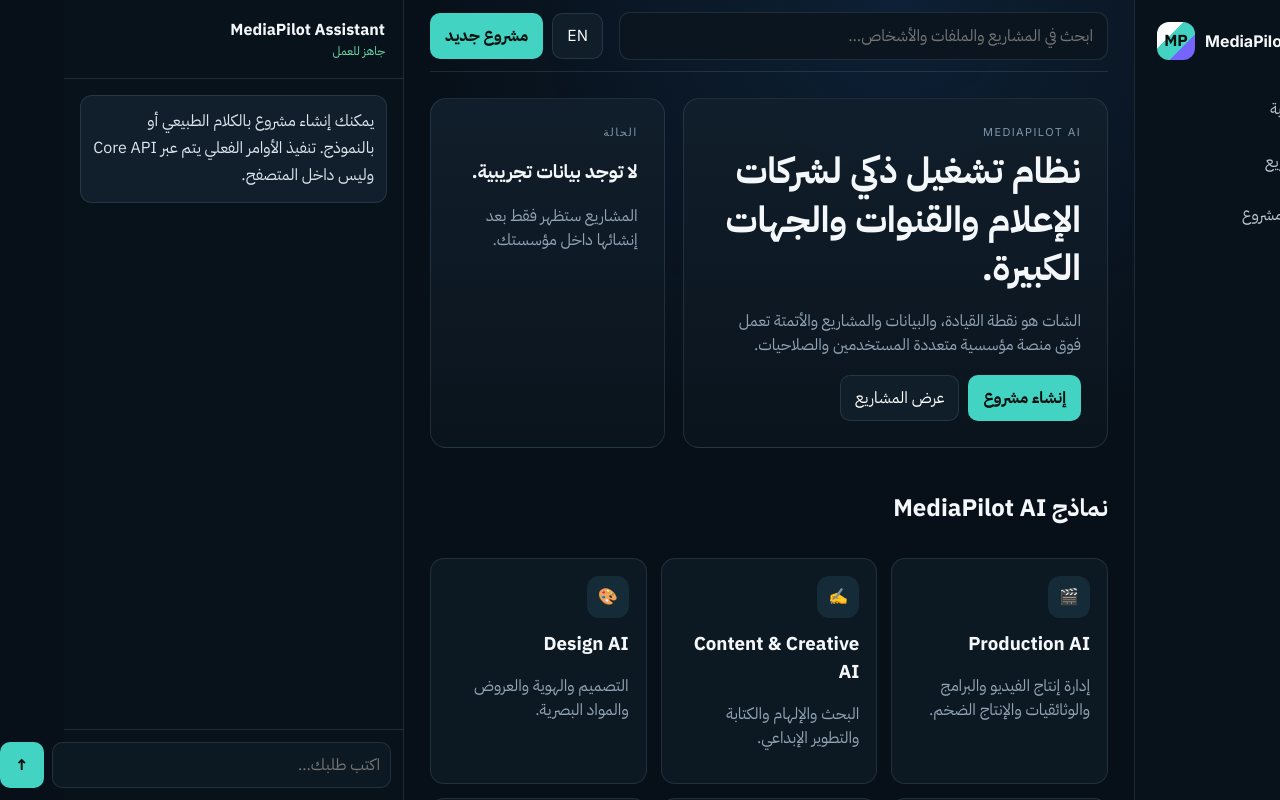
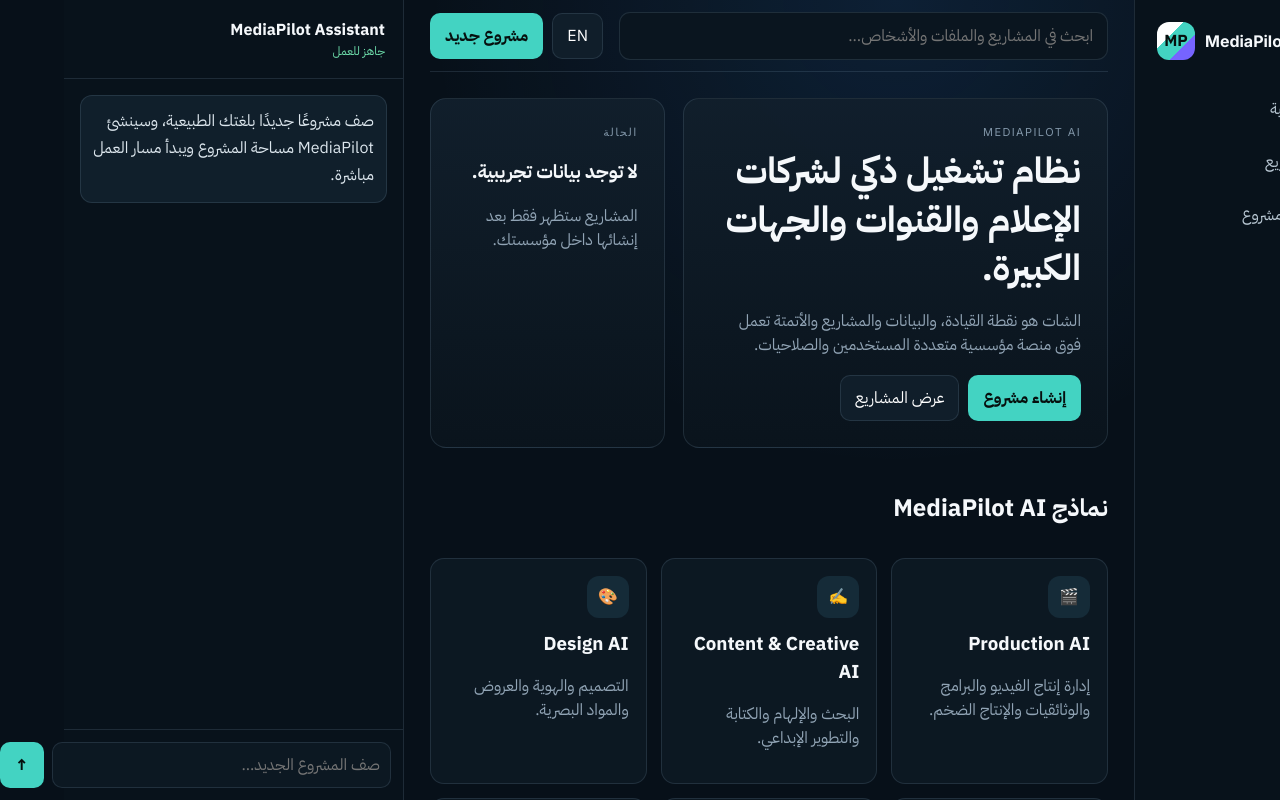
Before and after one commit to mos3bbarakat-del/mediapilot-ai, a Next.js app in the folder apps/web/: page / in a window 1280 px wide. Shown: the top 800 px of the page. Built offline with nearby package versions, Linux system fonts and the light colour scheme; no server answers.

Commit message:
Make persistent assistant create real projects through the API

```diff
--- a/apps/web/src/components/AppShell.tsx
+++ b/apps/web/src/components/AppShell.tsx
@@ -1,10 +1,36 @@
 "use client";
 
 import Link from "next/link";
+import { FormEvent, useState } from "react";
+import { useRouter } from "next/navigation";
 import { useLocale } from "./LocaleProvider";
+import { createProject } from "../lib/api";
 
 export function AppShell({ children }: { children: React.ReactNode }) {
   const { lang, toggle, t } = useLocale();
+  const router = useRouter();
+  const [command, setCommand] = useState("");
+  const [busy, setBusy] = useState(false);
+  const [assistantError, setAssistantError] = useState<string | null>(null);
+
+  async function submitProjectCommand(event: FormEvent<HTMLFormElement>) {
+    event.preventDefault();
+    const text = command.trim();
+    if (!text || busy) return;
+    setBusy(true);
+    setAssistantError(null);
+    try {
+      const project = await createProject({ intake_mode: "chat", natural_language: text });
+      setCommand("");
+      router.push(`/projects/${project.id}`);
+      router.refresh();
+    } catch (error) {
+      setAssistantError(error instanceof Error ? error.message : t("تعذر تنفيذ الطلب.", "Could not execute the request."));
+    } finally {
+      setBusy(false);
+    }
+  }
+
   return (
     <div className="shell">
       <aside className="sidebar">
@@ -29,8 +55,14 @@
 
       <aside className="assistant">
         <div className="assistantHead"><strong>MediaPilot Assistant</strong><div className="assistantStatus">{t("جاهز للعمل", "Ready")}</div></div>
-        <div className="chatBody"><div className="chatBubble">{t("يمكنك إنشاء مشروع بالكلام الطبيعي أو بالنموذج. تنفيذ الأوامر الفعلي يتم عبر Core API وليس داخل المتصفح.", "Create projects in natural language or through the form. Real actions are executed by the Core API, not browser-only mock logic.")}</div></div>
-        <div className="chatComposer"><input placeholder={t("اكتب طلبك…", "Type your request…")} /><button className="button buttonPrimary">↑</button></div>
+        <div className="chatBody">
+          <div className="chatBubble">{t("صف مشروعًا جديدًا بلغتك الطبيعية، وسينشئ MediaPilot مساحة المشروع ويبدأ مسار العمل مباشرة.", "Describe a new project naturally. MediaPilot will create its workspace and start the workflow immediately.")}</div>
+          {assistantError && <div className="error">{assistantError}</div>}
+        </div>
+        <form className="chatComposer" onSubmit={submitProjectCommand}>
+          <input value={command} onChange={(event) => setCommand(event.target.value)} placeholder={t("صف المشروع الجديد…", "Describe the new project…")} aria-label={t("وصف المشروع", "Project description")} />
+          <button className="button buttonPrimary" type="submit" disabled={busy || !command.trim()} aria-label={t("إنشاء المشروع", "Create project")}>{busy ? "…" : "↑"}</button>
+        </form>
       </aside>
     </div>
   );
```
